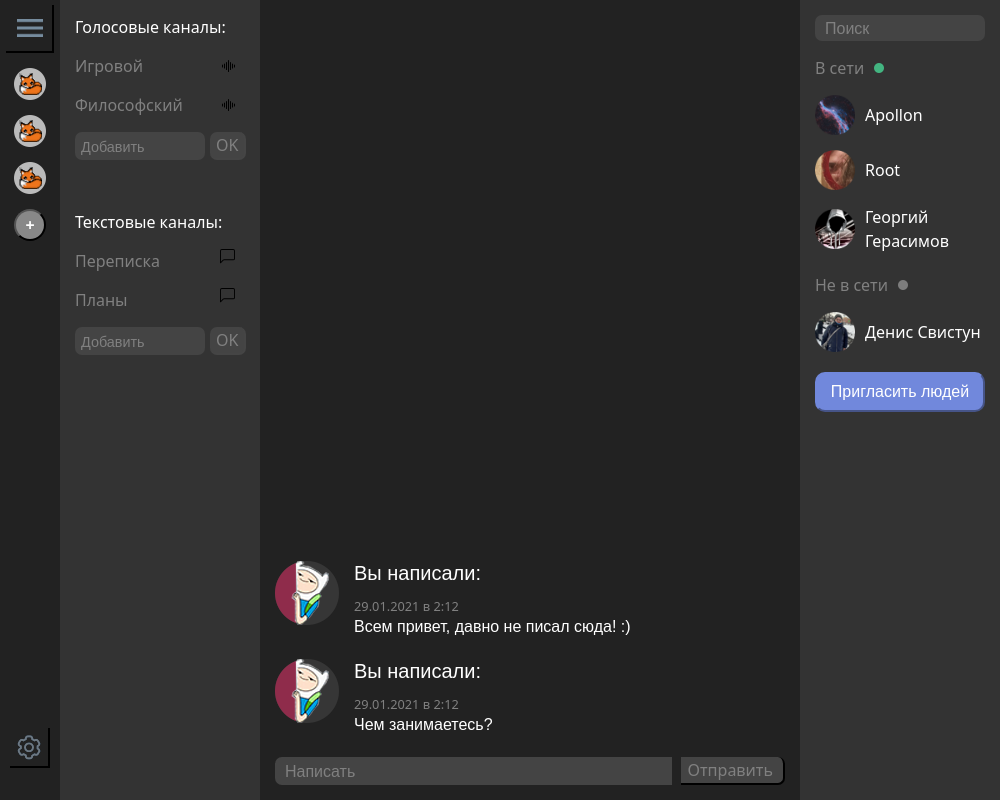
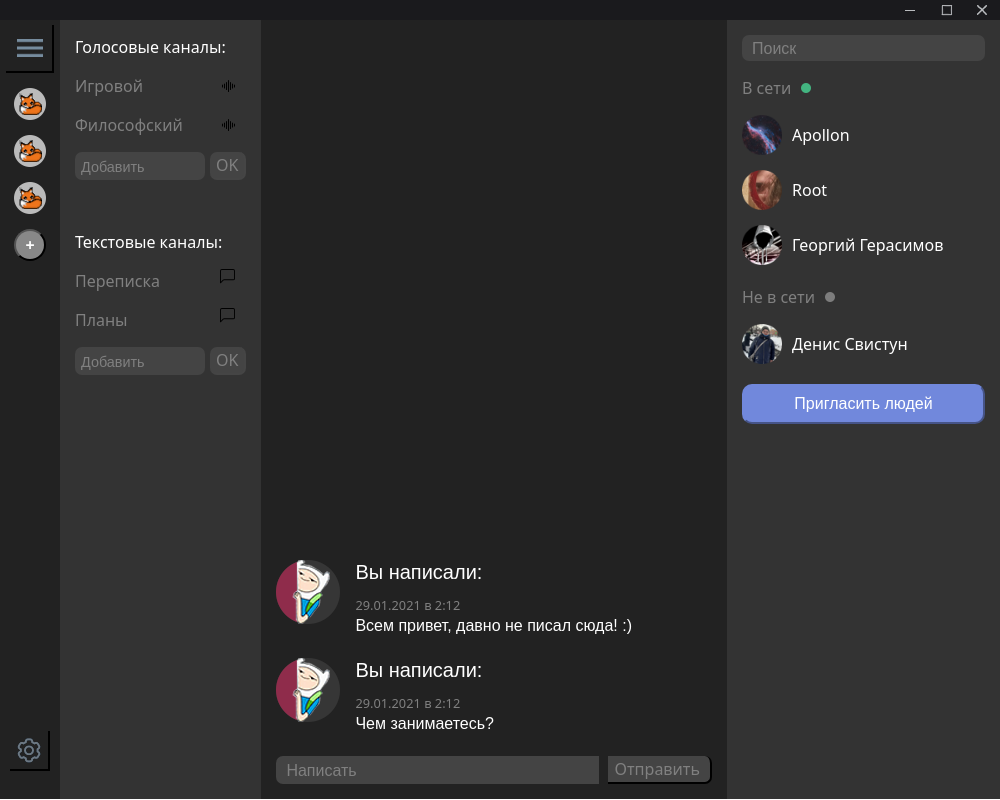
Before and after one commit to Snollyg0ster/testTask, an Electron app: page index.html in a window 1000 px wide. Drawn offline with nearby package versions, Linux system fonts and the light colour scheme.

Commit message:
замена тулбара

```diff
--- a/index.html
+++ b/index.html
@@ -15,7 +15,21 @@
     />
   </head>
   <body>
-    <div id="container">
+    <div id="elements">
+      <div id="container1">
+        <div id="button_group">
+          <button class="nav" onclick="minimize()">
+            <img src="img/minimize.png" />>
+          </button>
+          <button class="nav" onclick="maximize()">
+            <img src="img/maximize.png" />>
+          </button>
+          <button class="nav" onclick="closing()">
+            <img src="img/close.png" />>
+          </button>
+        </div>
+      </div>
+      <div id="container2">
         <div id="panel">
           <button id="menu_button"><img src="img/menu.png" /></button>
           <div id="servers">
@@ -110,15 +124,16 @@
           </button>
         </div>
       </div>
-
+    </div>
     <script>
       require("./renderer.js");
     </script>
-    <script src="./src/servers.js" ;></script>
-    <script src="./src/messages.js" ;></script>
-    <script src="./src/voiceChats.js" ;></script>
-    <script src="./src/textChannels.js" ;></script>
-    <script src="./src/friends.js" ;></script>
+    <script src="./src/servers.js"></script>
+    <script src="./src/messages.js"></script>
+    <script src="./src/voiceChats.js"></script>
+    <script src="./src/textChannels.js"></script>
+    <script src="./src/friends.js"></script>
+    <script src="./src/toolbar.js"></script>
     <script>
       first_message();
       first_voice();
--- a/package.json
+++ b/package.json
@@ -10,6 +10,7 @@
   "license": "ISC",
   "dependencies": {
     "antd": "^4.11.2",
+    "custom-electron-titlebar": "^3.2.6",
     "electron": "^11.2.1"
   }
 }
--- a/src/styles.css
+++ b/src/styles.css
@@ -1,8 +1,22 @@
-#container {
-  display: flex;
+#elements {
   min-height: 100vh;
   max-height: 100vh;
+  overflow: hidden;
+}
+
+#container1 {
+  max-height: 20px;
+  background-color: #1a1a1d;
+  -webkit-app-region: drag;
+  display: flex;
+  justify-content: flex-end;
+}
+
+#container2 {
+  display: flex;
   color: black;
+  min-height: 97.4vh;
+  max-height: 97.4vh;
 }
 
 #panel {
@@ -48,7 +62,7 @@
 }
 
 #channels {
-  width: 200px;
+  min-width: 200px;
   max-height: 100%;
   padding: 15px;
   overflow-y: auto;
@@ -96,7 +110,7 @@
 }
 
 #members {
-  width: 200px;
+  min-width: 200px;
   float: right;
   height: auto;
   padding: 15px;
@@ -105,6 +119,7 @@
 }
 
 .input-group {
+  min-width: 300px;
   display: flex;
   justify-content: space-between;
 }
@@ -234,3 +249,20 @@ input::placeholder {
   border-top: 0;
   border-left: 0;
 }
+
+#button_group {
+  display: flex;
+  -webkit-app-region: no-drag;
+}
+
+.nav {
+  margin-left: 3px;
+  margin-right: 3px;
+  height: 20px;
+  width: 30px;
+  padding-bottom: 5px;
+  vertical-align: center;
+  outline-width: 0 !important;
+  border: 0;
+  background-color: transparent;
+}
--- /dev/null
+++ b/src/toolbar.js
@@ -0,0 +1,18 @@
+const { remote } = require("electron");
+
+function minimize() {
+  let win = remote.getCurrentWindow();
+  win.minimize();
+}
+
+function maximize() {
+  let win = remote.getCurrentWindow();
+  if (win.isMaximized()) win.restore();
+  else win.maximize();
+}
+
+function closing() {
+  console.log("hejkfhjkdf");
+  let win = remote.getCurrentWindow();
+  win.close();
+}
```
Also changed, not shown: main.js (+6 -5 lines), img/close.png (added), img/maximize.png (added), img/minimize.png (added), 1 other file. Lines whose indentation alone changed are shown as unchanged.
